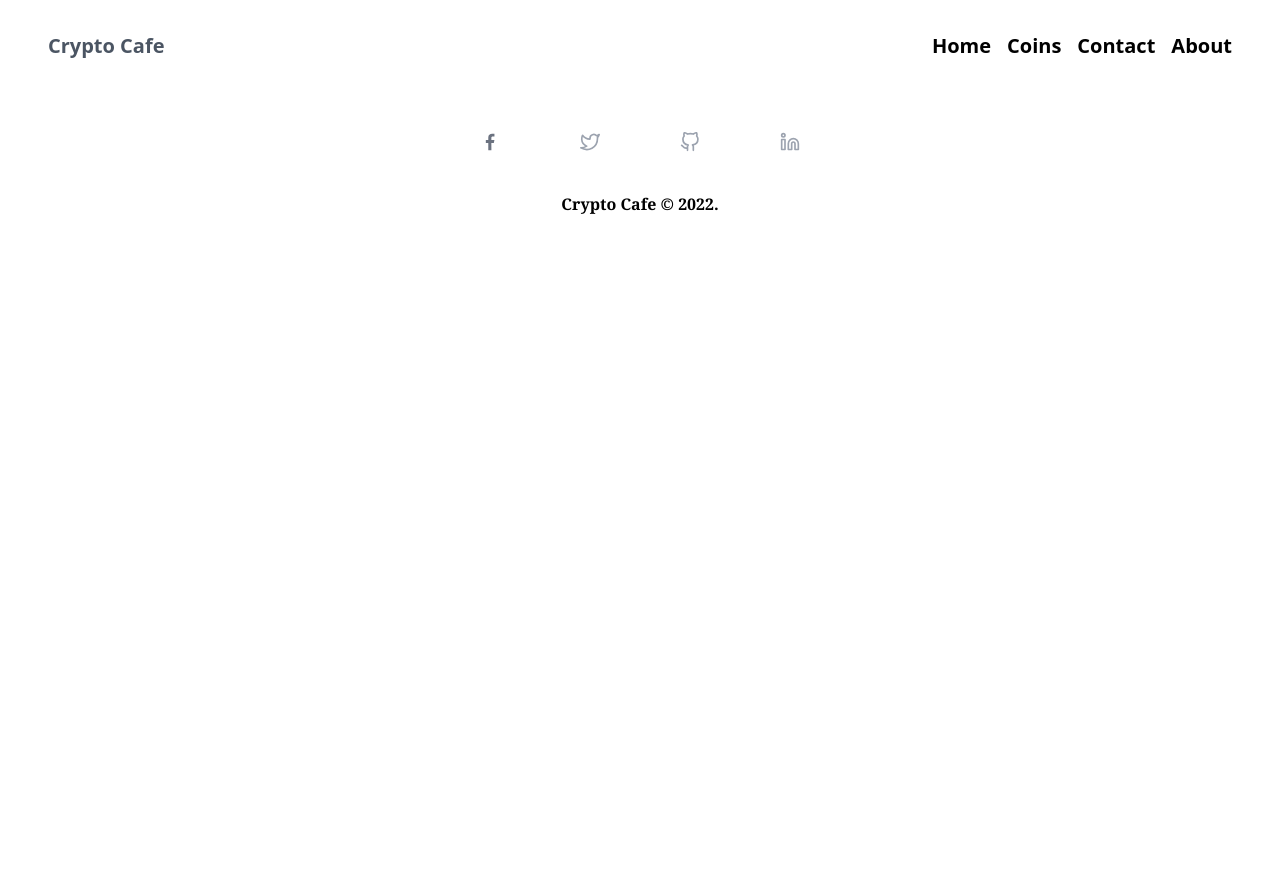
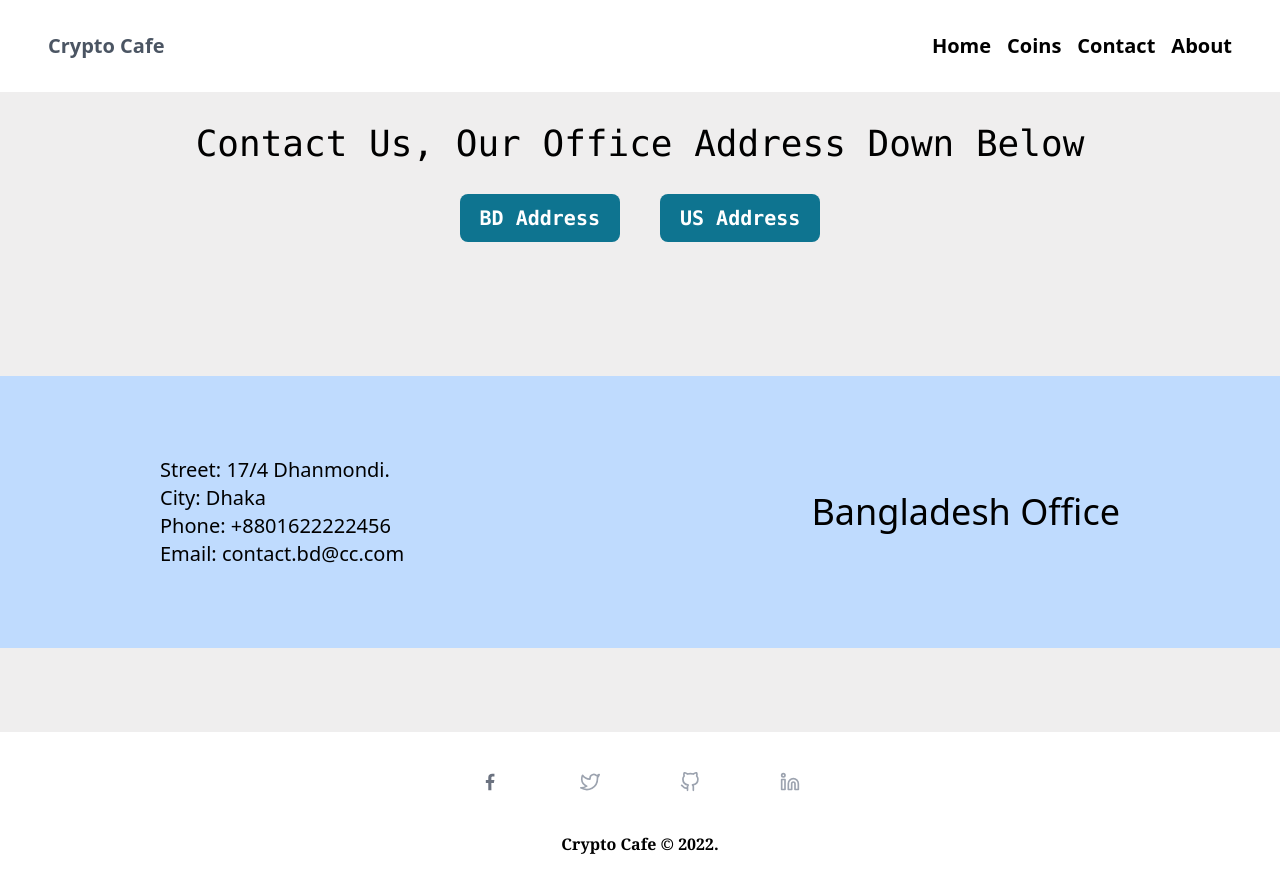
Before and after one commit to arifmia1129/Crypto-Cafe---React_Project, a React (Create React App) app: page /contact/bdaddress in a window 1280 px wide. Before the commit the page ends 800 px from the top, so only its background shows below. Built offline with nearby package versions, Linux system fonts and the light colour scheme.

Commit message:
contact route added (nested route)

```diff
--- a/src/App.js
+++ b/src/App.js
@@ -1,7 +1,10 @@
 import { Route, Routes } from 'react-router-dom';
 import './App.css';
+import BD from './components/Address/BD/BD';
+import US from './components/Address/US/US';
 import CoinDetail from './components/CoinDetail/CoinDetail';
 import Coins from './components/Coins/Coins';
+import Contact from './components/Contact/Contact';
 import Footer from './components/Footer/Footer';
 import Header from './components/Header/Header';
 import Homepage from './components/Homepage/Homepage';
@@ -14,6 +17,10 @@ function App() {
         <Route path="/" element={<Homepage />}></Route>
         <Route path="/coins" element={<Coins />}></Route>
         <Route path="/coins/:id" element={<CoinDetail />}></Route>
+        <Route path="/contact" element={<Contact />}>
+          <Route path='bdaddress' element={<BD />}></Route>
+          <Route path='usaddress' element={<US />}></Route>
+        </Route>
       </Routes>
       <Footer></Footer>
     </div>
--- /dev/null
+++ b/src/components/Address/BD/BD.js
@@ -0,0 +1,22 @@
+import React from 'react';
+
+const BD = () => {
+    return (
+        <div className='md:flex justify-between items-center md:px-40 md:py-20 md:text-xl bg-blue-200 my-10 px-[8%]'>
+            <p>
+                Street: 17/4 Dhanmondi.
+                <br />
+                City: Dhaka
+                <br />
+                Phone: +8801622222456
+                <br />
+                Email: contact.bd@cc.com
+            </p>
+            <p className='md:text-4xl'>
+                Bangladesh Office
+            </p>
+        </div>
+    );
+};
+
+export default BD;
--- /dev/null
+++ b/src/components/Address/US/US.js
@@ -0,0 +1,22 @@
+import React from 'react';
+
+const US = () => {
+    return (
+        <div className='md:flex justify-between items-center md:px-40 md:py-20 md:text-xl bg-green-200 my-10 px-[8%]'>
+            <p>
+                Street: 1203 SN Street
+                <br />
+                City: New York
+                <br />
+                Phone: +1(607)2333333
+                <br />
+                Email: contact.usa@cc.com
+            </p>
+            <p className='md:text-4xl'>
+                USA Office
+            </p>
+        </div>
+    );
+};
+
+export default US;
--- a/src/components/CoinDetail/CoinDetail.js
+++ b/src/components/CoinDetail/CoinDetail.js
@@ -4,7 +4,6 @@ import { useParams } from 'react-router-dom';
 const CoinDetail = () => {
     const { id } = useParams();
     const [coin, setCoin] = useState({});
-    console.log(coin);
     useEffect(() => {
         fetch(`https://api.coingecko.com/api/v3/coins/${id}`)
             .then(res => res.json())
@@ -12,11 +11,11 @@ const CoinDetail = () => {
     }, [id]);
     const { image, name, market_cap_rank, country_origin, hashing_algorithm, genesis_date, last_updated, coingecko_score, community_score, developer_score, liquidity_score, public_interest_score } = coin;
     return (
-        <div className='bg-gray-100 md:px-80 py-10 px-[8%] md:flex'>
+        <div className='md:px-80 py-10 px-[8%] md:flex'>
             <div className='py-5 md:order-2 flex justify-center items-center md:px-40'>
                 <img src={image?.large} alt="" />
             </div>
-            <div className='md:order-1'>
+            <div className='md:order-1 font-sans'>
                 <div className='mb-20'>
                     <h3 className='text-3xl font-bold'>General Info</h3>
                     <div className='text-xl'>
--- a/src/components/Coins/Coins.js
+++ b/src/components/Coins/Coins.js
@@ -9,7 +9,7 @@ const Coins = () => {
             .then(data => setCoins(data));
     }, []);
     return (
-        <div className='px-[8%] md:px-40 py-8 bg-gray-100'>
+        <div className='px-[8%] md:px-40 py-8'>
             <h1 className='font-sans font-bold text-4xl text-center'>Available Crypto Currencies</h1>
             <p className='text-center py-3 text-xl text-gray-600'>Total Coins: {coins.length}</p>
             <div className='md:grid grid-cols-4 gap-4'>
--- /dev/null
+++ b/src/components/Contact/Contact.js
@@ -0,0 +1,21 @@
+import React from 'react';
+import { Link, Outlet } from 'react-router-dom';
+
+const Contact = () => {
+    return (
+        <div className='h-[80vh] py-8'>
+            <div>
+                <h1 className='md:text-4xl font-mono text-center'>Contact Us, Our Office Address Down Below</h1>
+                <div className='md:text-center my-10'>
+                    <Link className='bg-cyan-700 text-xl font-mono md:px-5 py-3 rounded-lg font-bold text-white md:mx-5 mx-2 px-2' to="/contact/bdaddress">BD Address</Link>
+                    <Link className='bg-cyan-700 text-xl font-mono md:px-5 py-3 rounded-lg font-bold text-white md:mx-5 mx-2 px-2' to="/contact/usaddress">US Address</Link>
+                </div>
+            </div>
+            <div className='mt-36'>
+                <Outlet />
+            </div>
+        </div>
+    );
+};
+
+export default Contact;
--- a/src/components/Footer/Footer.js
+++ b/src/components/Footer/Footer.js
@@ -3,7 +3,7 @@ import { GrFacebookOption } from 'react-icons/gr';
 import { FiTwitter, FiGithub, FiLinkedin } from 'react-icons/fi';
 const Footer = () => {
     return (
-        <div>
+        <div className='bg-white'>
             <div className='flex justify-center gap-4 md:gap-20 py-10'>
                 <GrFacebookOption className='text-xl text-gray-500 hover:text-black' />
                 <FiTwitter className='text-xl text-gray-400 hover:text-black' />
--- a/src/components/Homepage/Homepage.js
+++ b/src/components/Homepage/Homepage.js
@@ -4,7 +4,7 @@ import { Link } from 'react-router-dom';
 
 const Homepage = () => {
     return (
-        <div className='bg-gray-200'>
+        <div>
             <div className='h-[80vh] flex flex-col justify-center items-center'>
                 <div className='text-center md:flex gap-4 mb-5'>
                     <h1 className='font-mono font-bold text-6xl'>Welcome to CRYPTO CAFE</h1>
--- a/src/index.css
+++ b/src/index.css
@@ -1,3 +1,7 @@
 @tailwind base;
 @tailwind components;
 @tailwind utilities;
+
+body {
+    background-color: rgba(175, 172, 172, 0.2);
+}
```
